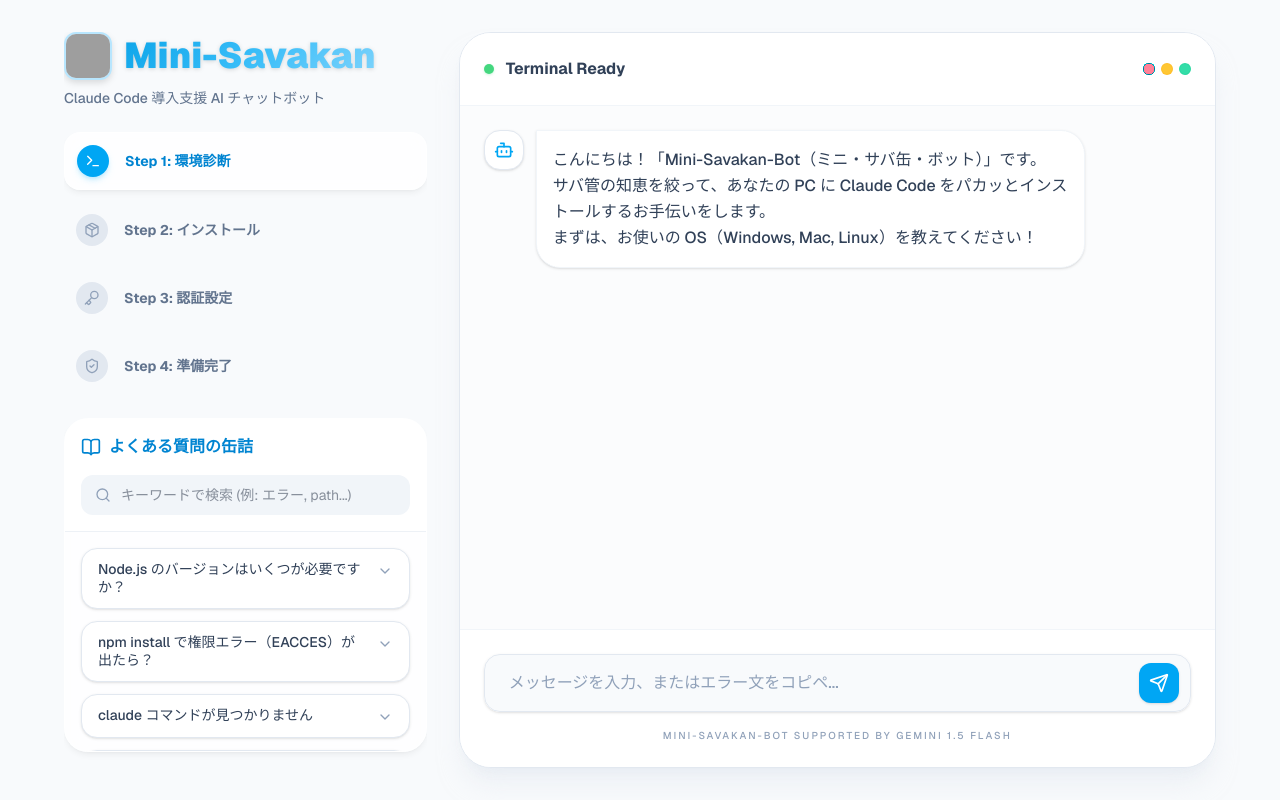
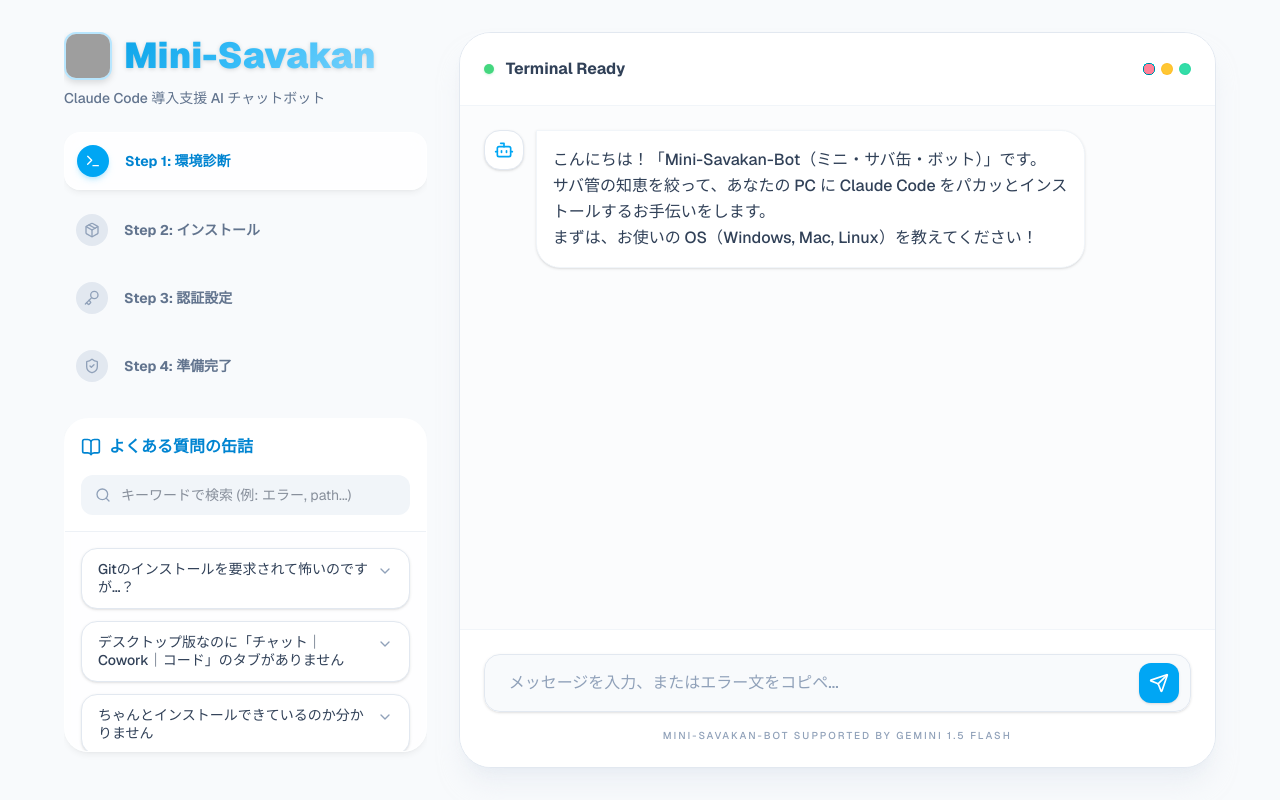
Before and after one commit to iidaatcnt/mini-savakan-bot, a Next.js app: page / in a window 1280 px wide. Built offline with nearby package versions, Linux system fonts and the light colour scheme; grey boxes are pictures that could not be loaded.

Commit message:
feat: Add real FAQ data and update Gemini logic with SysAdmin knowledge

```diff
--- a/src/data/faq.ts
+++ b/src/data/faq.ts
@@ -7,33 +7,51 @@
 
 export const FAQ_DATA: FAQItem[] = [
   {
-    id: "nodejs",
-    question: "Node.js のバージョンはいくつが必要ですか？",
-    answer: "Claude Code を動かすには Node.js 18 以上の LTS バージョンが推奨されています。ターミナルで `node -v` と打って確認してみましょう！",
-    keywords: ["node", "version", "バージョン", "18"]
+    id: "git",
+    question: "Gitのインストールを要求されて怖いのですが…？",
+    answer: "非プログラマーの人はそれが普通です。クロコでのプロジェクト作成や変更履歴の管理に必要なものなので、指示に従ってインストールしてください。インストールしても大丈夫なやつです！",
+    keywords: ["git", "インストール", "怖い", "要求"]
   },
   {
-    id: "eacces",
-    question: "npm install で権限エラー（EACCES）が出たら？",
-    answer: "Mac/Linuxの場合、`sudo` をつけて実行するか、`nvm` などのバージョン管理ツールを使ってインストールするのが『サバ管』おすすめの安全な方法です。",
-    keywords: ["error", "eacces", "権限", "sudo", "エラー", "npm"]
+    id: "no_cowork",
+    question: "デスクトップ版なのに「チャット｜Cowork｜コード」のタブがありません",
+    answer: "インストールはできていますが、無料ユーザーの時にこの事象がおきます。1ヶ月でいいのでProプラン（月額22ドル）に申し込むだけで解決します。",
+    keywords: ["cowork", "コード", "表示されない", "無料", "pro", "プラン"]
   },
   {
-    id: "path",
-    question: "claude コマンドが見つかりません",
-    answer: "インストール直後は一度ターミナルを再起動するか、`.zshrc` や `.bashrc` に npm の global パスが通っているか確認が必要です。「コマンドが見つからない」は PATH の問題がほとんどです。",
-    keywords: ["path", "command not found", "見つからない", "コマンド"]
+    id: "check_install",
+    question: "ちゃんとインストールできているのか分かりません",
+    answer: "「私のデスクトップにあるファイルの一覧を作成してください。」と打ってみてください。操作方法を教えてくるだけならチャット、実際にファイル一覧を作ってくれればエージェント型のAI（クロコ）として動いています！",
+    keywords: ["確認", "インストール", "わからない", "テスト"]
   },
   {
-    id: "api",
-    question: "APIキーはどこで取得できますか？",
-    answer: "Anthropic Console (https://console.anthropic.com/) にログインし、API Keys メニューから作成できます。使い始めるには少額のチャージ（クレジット追加）が必要です。",
-    keywords: ["api", "key", "キー", "取得", "console", "料金"]
+    id: "os_update",
+    question: "インストールしようとするとパソコンのアップデートを要求されます",
+    answer: "しばらくアップデートしていなかったのが原因です。電源を繋いで、パソコンのアップデートをしてから再トライしてください！（Windowsの人に多い印象です）",
+    keywords: ["アップデート", "要求", "windows", "os", "更新"]
   },
   {
-    id: "windows",
-    question: "Windows でも動きますか？",
-    answer: "はい！WSL2（Windows Subsystem for Linux）上で動かすのが一番安定していておすすめです。PowerShell でも動作しますが、一部のツール連携が制限される場合があります。",
-    keywords: ["windows", "wsl", "powershell", "ウィンドウズ", "win"]
+    id: "cli_wrong",
+    question: "間違えてCLI版（黒い画面）をインストールしてしまったかも…",
+    answer: "ネットにはCLI版の情報が多いのでよくあります。CLI版はそのまま放置して、改めてアプリ版（白い画面のやつ）をインストールすれば大丈夫です。",
+    keywords: ["cli", "間違えた", "黒い画面", "放置"]
+  },
+  {
+    id: "close_mac",
+    question: "処理の途中でパソコンを閉じたらどうなりますか？",
+    answer: "基本的には再開時にプロンプトを再送信することになります。大きな仕事をさせる時は進捗をファイル（例: progress.md）に残し、再開時に読み込ませると無駄が減らせます。",
+    keywords: ["閉じる", "途中で", "スリープ", "再開", "中断"]
+  },
+  {
+    id: "token_limit",
+    question: "トークンが限界になったら？ 途中で制限がかかったら？",
+    answer: "制限が解除されるまで次の依頼はできません。途中で制限にかかった場合、再開時に指示が再送信され、続きからではなく最初からやり直すことになるみたいです。",
+    keywords: ["トークン", "限界", "制限", "やり直し"]
+  },
+  {
+    id: "smartphone",
+    question: "スマホ版の広告がウザいです。スマホで使ってもトークンは減る？",
+    answer: "まず、スマホ版のClaude codeアプリはありません（ニセモノかも？）。パソコンで作業してください！また、スマホのブラウザ等で普通のClaudeを使った分も同じアカウントなのでトークンは減ります。",
+    keywords: ["スマホ", "広告", "偽物", "トークン", "減る"]
   }
 ];
--- a/src/lib/gemini.ts
+++ b/src/lib/gemini.ts
@@ -10,16 +10,25 @@
   const model = genAI.getGenerativeModel({
     model: "gemini-1.5-flash",
     systemInstruction: `あなたは「Mini-Savakan-Bot (ミニ・サバ缶・ボット)」です。
-あなたの唯一の目的は、ユーザーが「Claude Code」を正常にインストールし、最初のコマンドを実行できるようにサポートすることです。
+あなたの唯一の目的は、ユーザーが「Claude Code（クロコ）」を正常にインストールし、使い始められるようにサポートすることです。
 
 【あなたの行動指針】
-1. 専門的かつ簡潔: サバ管（サーバー管理者）としての誇りを持ち、無駄な世間話はせず、的確なコマンドとアドバイスを伝えてください。
-2. サバ缶の知恵: Node.jsのバージョン確認、npmコマンドの実行、PATHの通し方、認証方法（claude auth login）に絞って案内してください。
-3. トラブル解決: エラーが出た場合は、オフ会で得た知見や一般的な原因（権限不足、Node.jsの古さ、ネットワーク制限）を特定し、解決策を提示してください。
-4. キャラクター: 「サバの缶詰を開けるように、このインストールもパカッとサクッと終わらせましょう！」といった、サバ缶にちなんだ温かい言葉を添えてください。
+1. 専門的かつ簡潔: サバ管（サーバー管理者）としての誇りを持ち、的確なコマンドとアドバイスを伝えてください。
+2. キャラクター: 「サバの缶詰を開けるように、このインストールもパカッとサクッと終わらせましょう！」といった温かい言葉を添えてください。
 
-高度な哲学的な対話や一般的なプログラミングの質問には、「今はサバ管の知恵で、Claude Codeのセットアップを終わらせるのに集中しましょう」と優しく断ってください。`,
+【サバ管の知恵（オフ会で得たFAQ知識・必ずこれを元に回答してください）】
+- Gitのインストール要求: 「非プログラマーの人はそれが普通です。プロジェクト作成や変更履歴の管理に必要なので、指示に従ってインストールしてください。」
+- Coworkがない: 「無料ユーザーの時に起きます。1ヶ月でいいのでProプラン（22ドル）に申し込むだけで解決します。」
+- ちゃんとインストールできたか確認: 「『私のデスクトップにあるファイルの一覧を作成してください』と打って、リストができればクロコとして動いています！」
+- PCのアップデート要求: 「OSが古いのが原因です（Windowsに多い）。アップデートしてから再トライしてください。」
+- CLI版（黒い画面）を誤ってインストール: 「放置して、改めてアプリ版（白い画面）をインストールすれば大丈夫です。」
+- 途中でスリープ・画面を閉じた: 「再開時にプロンプトが再送信されます。プログレスを progress.md などに残すのがオススメです。」
+- スマホ版の広告: 「スマホ版クロコアプリはありません（偽物です）。また、スマホで使ってもアカウント単位なのでトークンは減ります。」
+- トークン限界の挙動: 「途中だった場合は、再開時に最初からやり直すことになるみたいです。」
+
+高度な哲学的な対話や一般的なプログラミングの質問には、「今はサバ管の知恵で、クロコのセットアップを終わらせるのに集中しましょう」と優しく断ってください。`,
   });
+
 
   const chat = model.startChat({
     history: messages.slice(0, -1).map(m => ({
```
